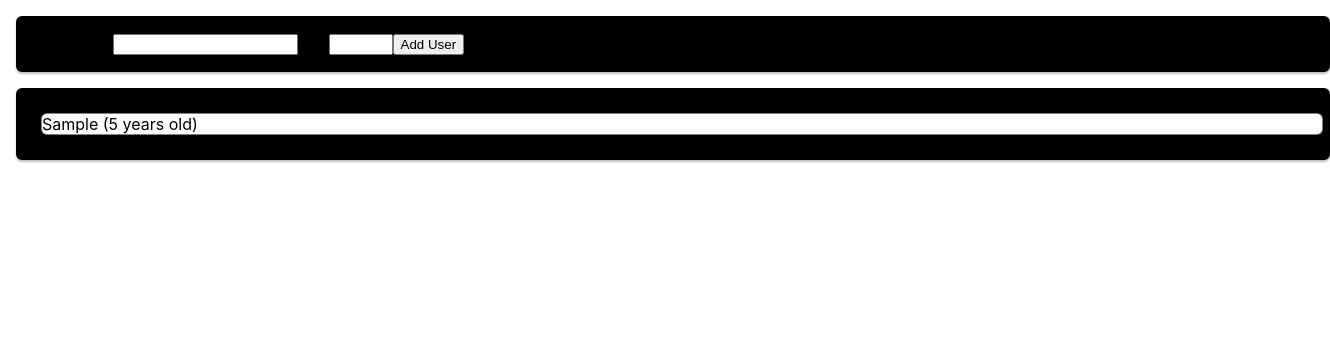
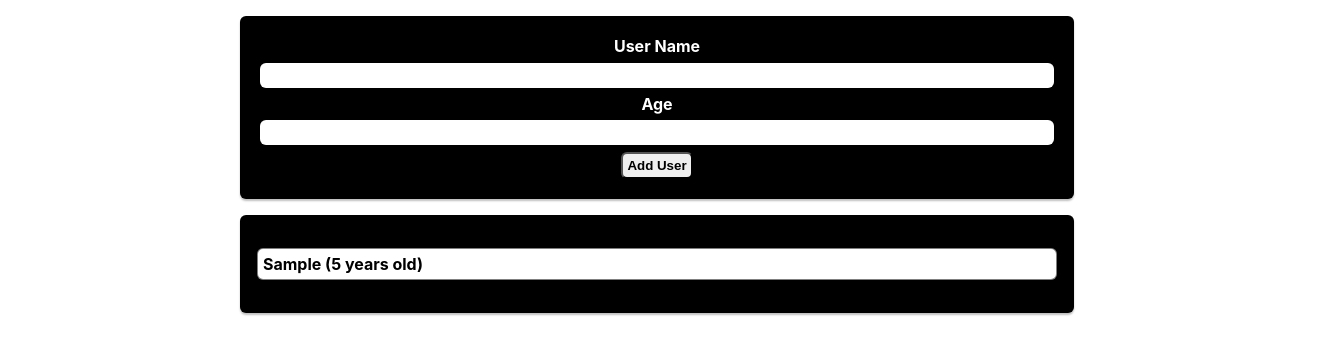
Before and after one commit to Mubeen6036/react-practice-user-adder, a React (Create React App) app: page / in a window 1280 px wide. Both pictures are taken after typing "Sample", "5" into the empty fields and a click on the button "Add User". Shown: the top 354 px of the page, 1330 px wide, since content can reach past the window. Built offline with nearby package versions, Linux system fonts and the light colour scheme.

Commit message:
Changes after stabilized CSS

```diff
--- a/src/App.js
+++ b/src/App.js
@@ -14,7 +14,7 @@ function App() {
   }
 
   return (
-    <div className="App">
+    <div className={classes.App}>
         <NewUsers addUser={addUserHandler}/>
         <Users users={users}/>
     </div>
--- a/src/App.module.css
+++ b/src/App.module.css
@@ -1,38 +1,6 @@
 .App {
   text-align: center;
+  margin: auto;
+  width: 50rem;
+  max-width: 95%;
 }
-
-.App-logo {
-  height: 40vmin;
-  pointer-events: none;
-}
-
-@media (prefers-reduced-motion: no-preference) {
-  .App-logo {
-    animation: App-logo-spin infinite 20s linear;
-  }
-}
-
-.App-header {
-  background-color: #282c34;
-  min-height: 100vh;
-  display: flex;
-  flex-direction: column;
-  align-items: center;
-  justify-content: center;
-  font-size: calc(10px + 2vmin);
-  color: white;
-}
-
-.App-link {
-  color: #61dafb;
-}
-
-@keyframes App-logo-spin {
-  from {
-    transform: rotate(0deg);
-  }
-  to {
-    transform: rotate(360deg);
-  }
-}
--- a/src/Components/NewUsers/NewForm.js
+++ b/src/Components/NewUsers/NewForm.js
@@ -21,12 +21,16 @@ const NewForm = (props) =>{
         props.addUser(user);
     }
     return(
-        <form>
-            <label>UserName</label>
-            <input type='text' value={userName} onChange={userNameChangeHandler} />
-            <label>Age</label>
-            <input type='Number' value={age} onChange={ageChangeHandler} min='0' step ='1' max='120'/>
-            <button type='submit' onClick={addUserHandler}>Add User</button>
+        <form className={classes.NewForm}>
+            <div className={classes.NewForm__inputs}>
+                <label>User Name</label>
+                <input type='text' value={userName} onChange={userNameChangeHandler} />
+                <label>Age</label>
+                <input type='Number' value={age} onChange={ageChangeHandler} min='0' step ='1' max='120'/>
+            </div>
+            <div className={classes.NewForm__actions}>
+                <button type='submit' onClick={addUserHandler}>Add User</button>
+            </div>
         </form>
     )
 }
--- a/src/Components/NewUsers/NewForm.module.css
+++ b/src/Components/NewUsers/NewForm.module.css
@@ -0,0 +1,36 @@
+.NewForm{
+    color: white;
+    display: flex;
+    flex-direction: column;
+    justify-content: space-between;
+}
+.NewForm__inputs{
+    color: white;
+    display: flex;
+    flex-direction: column;
+    justify-content: space-between;
+}
+.NewForm__inputs label{
+    margin: 0.2rem;
+    font-weight: bold;
+}
+.NewForm__inputs input{
+    margin: 0.2rem;
+    padding: 5px;
+    border: none;
+    outline: none;
+    border-radius: 6px;
+    font-weight: bold;
+}
+.NewForm__actions{
+    margin: 0.2rem;
+}
+.NewForm__inputs input{
+
+}
+
+.NewForm__actions button{
+    border-radius: 6px;
+    padding: 4px;
+    font-weight: bold;
+}
--- a/src/Components/Users/User.module.css
+++ b/src/Components/Users/User.module.css
@@ -1,7 +1,10 @@
 .User{
-    width: 100%;
-    margin : 0.5rem;
+    max-width: 100%;
+    margin : 1rem 0rem;
     border-radius: 6px;
     border: 1px solid rgba(0, 0, 0, 0.5);
     background-color: white;
+    font-weight: bold;
+    text-align: left;
+    padding: 5px;
 }
--- a/src/UI/Card.module.css
+++ b/src/UI/Card.module.css
@@ -5,5 +5,5 @@
     box-shadow: 0 2px 2px rgba(0,0,0,0.25);
     padding: 1rem;
     width: 100%;
-    margin : 1rem;
+    margin : 1rem 0rem;
 }
```
Also changed, not shown: src/UI/ErrorModal.js (added), src/UI/ErrorModal.module.css (added).
